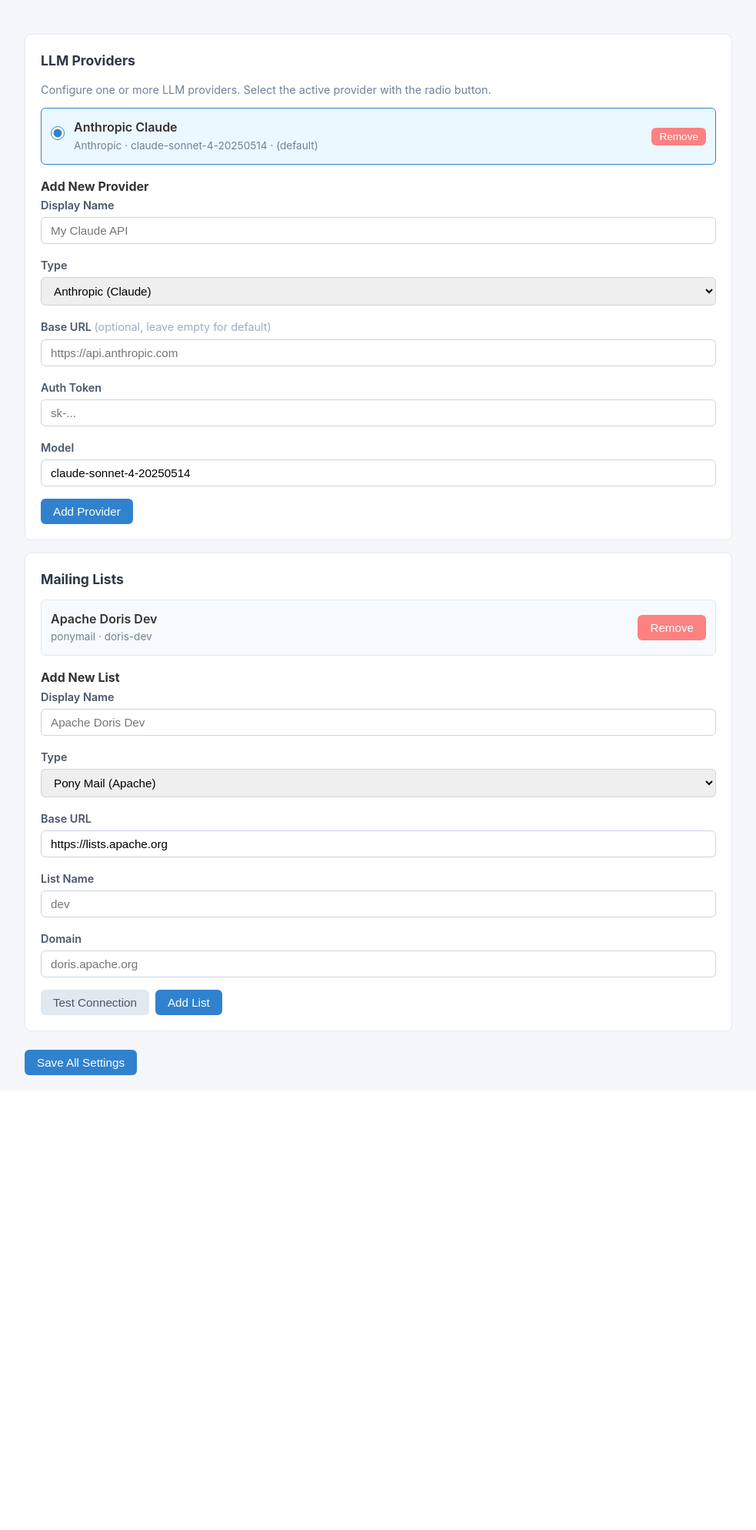
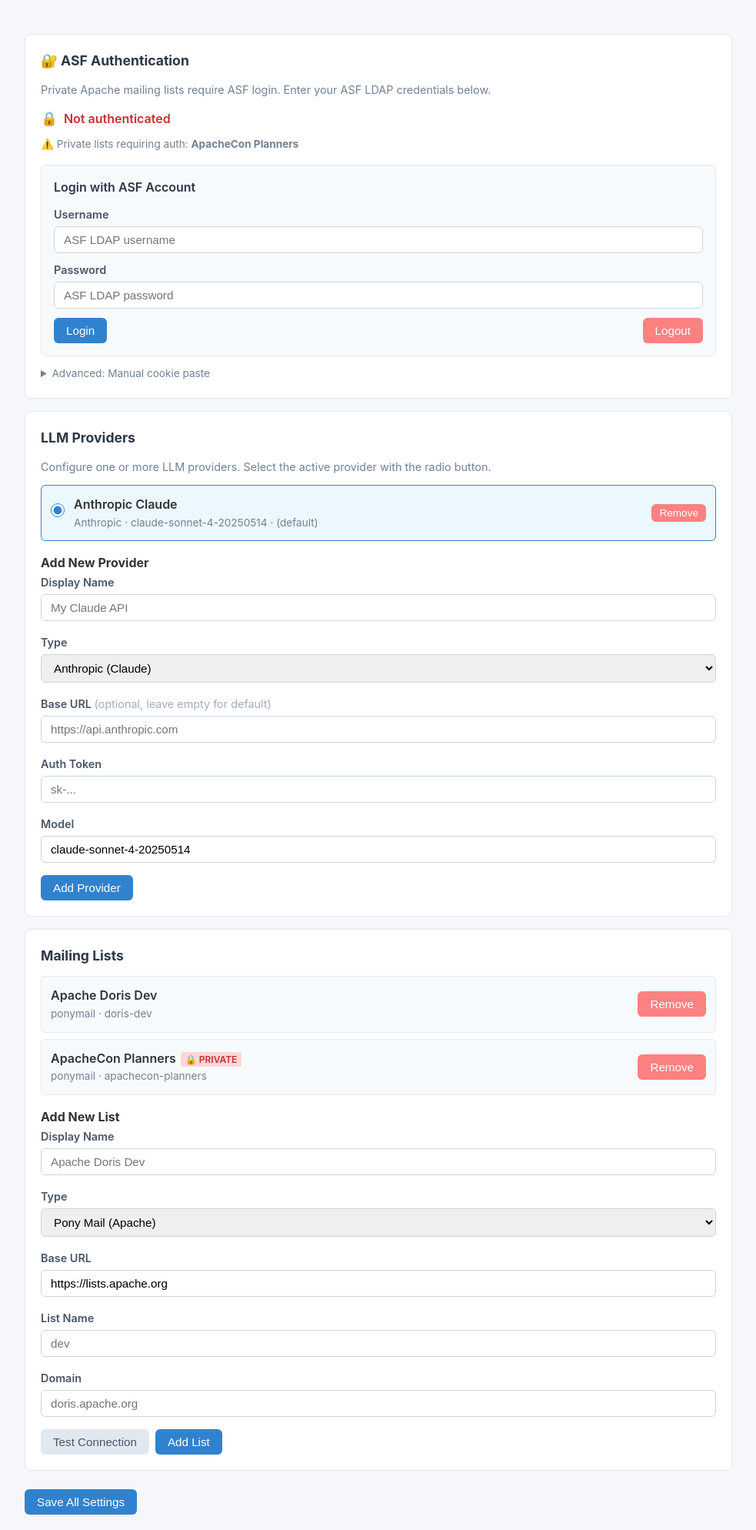
Before and after one commit to morningman/whats-going-on, a Flask app: page /settings in a window 1280 px wide. Shown: the part 98-2086 px from the top of the page at 77% size, without its empty margins (148-1131 px from the left). Before the commit the page ends 1495 px from the top, so only its background shows below. Run offline with Flask 3, Linux system fonts and the light colour scheme.

Commit message:
asf pony login success

```diff
--- a/app.py
+++ b/app.py
@@ -10,6 +10,7 @@ import sys
 from flask import Flask, jsonify, render_template, request
 
 from fetchers import get_fetcher
+import asf_auth
 import summarizer
 
 app = Flask(__name__)
@@ -111,7 +112,7 @@ def _migrate_config(config: dict) -> dict:
 
 
 def _mask_tokens(config: dict) -> dict:
-    """Mask auth tokens in config for safe API response."""
+    """Mask auth tokens and cookies in config for safe API response."""
     safe = copy.deepcopy(config)
     for p in safe.get("llm", {}).get("providers", []):
         token = p.get("auth_token", "")
@@ -119,11 +120,17 @@ def _mask_tokens(config: dict) -> dict:
             p["auth_token"] = token[:8] + "..." + token[-4:]
         elif token:
             p["auth_token"] = "***"
+    # Mask centralized ASF auth cookie
+    cookie = safe.get("asf_auth", {}).get("cookie", "")
+    if cookie and len(cookie) > 12:
+        safe["asf_auth"]["cookie"] = cookie[:8] + "..." + cookie[-4:]
+    elif cookie:
+        safe["asf_auth"]["cookie"] = "***"
     return safe
 
 
 def _restore_masked_tokens(new_config: dict) -> dict:
-    """Restore masked auth tokens from existing saved config."""
+    """Restore masked auth tokens and cookies from existing saved config."""
     if not os.path.exists(CONFIG_PATH):
         return new_config
     try:
@@ -142,6 +149,11 @@ def _restore_masked_tokens(new_config: dict) -> dict:
             old_p = old_providers.get(p["id"])
             if old_p:
                 p["auth_token"] = old_p.get("auth_token", "")
+
+    # Restore masked centralized ASF auth cookie
+    cookie = new_config.get("asf_auth", {}).get("cookie", "")
+    if cookie and ("..." in cookie or cookie == "***"):
+        new_config["asf_auth"]["cookie"] = old_config.get("asf_auth", {}).get("cookie", "")
     return new_config
 
 
@@ -189,7 +201,10 @@ def api_config():
 @app.route("/api/lists")
 def api_lists():
     config = load_config()
-    lists = [{"id": ml["id"], "name": ml["name"], "type": ml["type"]} for ml in config.get("mailing_lists", [])]
+    lists = [
+        {"id": ml["id"], "name": ml["name"], "type": ml["type"], "private": ml.get("private", False)}
+        for ml in config.get("mailing_lists", [])
+    ]
     logger.debug("GET /api/lists — returning %d lists", len(lists))
     return jsonify(lists)
 
@@ -211,9 +226,16 @@ def api_emails():
         logger.warning("GET /api/emails — list '%s' not found", list_id)
         return jsonify({"error": f"List '{list_id}' not found"}), 404
 
+    # Check private list authentication
+    cookie = _get_cookie_for_list(config, ml)
+    if ml.get("private", False) and not cookie:
+        msg = f"List '{ml['name']}' is private and requires ASF authentication. Please log in on the Settings page."
+        logger.warning("GET /api/emails — %s", msg)
+        return jsonify({"error": msg}), 403
+
     try:
         fetcher = get_fetcher(ml["type"])
-        emails = fetcher.fetch_emails(ml["config"], date)
+        emails = fetcher.fetch_emails(ml["config"], date, cookie=cookie)
         logger.info("GET /api/emails — fetched %d emails for %s on %s", len(emails), list_id, date)
         return jsonify({"emails": emails, "count": len(emails)})
     except Exception as e:
@@ -247,9 +269,16 @@ def api_digest():
 
     # POST - generate new digest
     logger.info("POST /api/digest — generating digest for %s on %s", list_id, date)
+    # Check private list authentication
+    cookie = _get_cookie_for_list(config, ml)
+    if ml.get("private", False) and not cookie:
+        msg = f"List '{ml['name']}' is private and requires ASF authentication. Please log in on the Settings page."
+        logger.warning("POST /api/digest — %s", msg)
+        return jsonify({"error": msg}), 403
+
     try:
         fetcher = get_fetcher(ml["type"])
-        emails = fetcher.fetch_emails(ml["config"], date)
+        emails = fetcher.fetch_emails(ml["config"], date, cookie=cookie)
         llm_config = config.get("llm", {})
         digest = summarizer.generate_digest(
             emails, list_id, ml["name"], date, llm_config
@@ -259,6 +288,64 @@ def api_digest():
     except Exception as e:
         logger.exception("POST /api/digest — error generating digest for %s on %s", list_id, date)
         return jsonify({"error": str(e)}), 500
+
+
+# --- ASF Authentication API ---
+
+
+@app.route("/api/asf-auth", methods=["GET", "POST"])
+def api_asf_auth():
+    """Manage ASF authentication for private mailing lists."""
+    config = load_config()
+
+    if request.method == "GET":
+        # Return current auth status
+        cookie = config.get("asf_auth", {}).get("cookie", "")
+        result = asf_auth.validate_cookie(cookie) if cookie else {"ok": False, "uid": "", "fullname": "", "message": "Not authenticated"}
+        # Also list which lists are private
+        private_lists = [
+            {"id": ml["id"], "name": ml["name"], "private": ml.get("private", False)}
+            for ml in config.get("mailing_lists", [])
+        ]
+        return jsonify({"auth": result, "lists": private_lists})
+
+    # POST — either login with credentials or save a manual cookie
+    data = request.get_json()
+    if not data:
+        return jsonify({"ok": False, "message": "Request body is required"}), 400
+
+    # Option 1: Login with username/password
+    if "username" in data and "password" in data:
+        username = data["username"].strip()
+        password = data["password"]
+        if not username or not password:
+            return jsonify({"ok": False, "message": "Username and password are required."})
+        logger.info("POST /api/asf-auth — attempting login for user '%s'", username)
+        result = asf_auth.login(username, password)
+        if result["ok"] and result.get("cookie"):
+            config.setdefault("asf_auth", {})["cookie"] = result["cookie"]
+            save_config(config)
+            logger.info("POST /api/asf-auth — login successful, cookie saved")
+        return jsonify(result)
+
+    # Option 2: Manual cookie paste
+    if "cookie" in data:
+        cookie = data["cookie"].strip()
+        if not cookie:
+            # Clear authentication
+            config.setdefault("asf_auth", {})["cookie"] = ""
+            save_config(config)
+            logger.info("POST /api/asf-auth — cleared ASF cookie")
+            return jsonify({"ok": True, "message": "Authentication cleared."})
+
+        result = asf_auth.validate_cookie(cookie)
+        if result["ok"]:
+            config.setdefault("asf_auth", {})["cookie"] = cookie
+            save_config(config)
+            logger.info("POST /api/asf-auth — manual cookie saved, user=%s", result.get("uid", ""))
+        return jsonify(result)
+
+    return jsonify({"ok": False, "message": "Provide 'username'+'password' or 'cookie'."}), 400
 
 
 # --- Test Connection API ---
@@ -271,8 +358,10 @@ def api_test_connection():
         return jsonify({"error": "type and config are required"}), 400
     logger.info("POST /api/test-connection — type=%s", data["type"])
     try:
+        config = load_config()
+        cookie = config.get("asf_auth", {}).get("cookie", "")
         fetcher = get_fetcher(data["type"])
-        result = fetcher.test_connection(data["config"])
+        result = fetcher.test_connection(data["config"], cookie=cookie)
         logger.info("POST /api/test-connection — result: ok=%s, message=%s", result.get("ok"), result.get("message"))
         return jsonify(result)
     except Exception as e:
@@ -289,6 +378,13 @@ def _find_list(config: dict, list_id: str) -> dict | None:
     return None
 
 
+def _get_cookie_for_list(config: dict, ml: dict) -> str:
+    """Get the auth cookie for a mailing list if needed."""
+    if ml.get("type") == "ponymail":
+        return config.get("asf_auth", {}).get("cookie", "")
+    return ""
+
+
 if __name__ == "__main__":
     setup_logging()
     logger.info("Starting Email Watcher in development mode on port 5000")
--- a/fetchers/__init__.py
+++ b/fetchers/__init__.py
@@ -9,12 +9,12 @@ class BaseFetcher(ABC):
     fetcher_type: str = ""
 
     @abstractmethod
-    def fetch_emails(self, config: dict, date: str) -> list[dict]:
+    def fetch_emails(self, config: dict, date: str, cookie: str = "") -> list[dict]:
         """Fetch emails for a given date. Returns unified format."""
         raise NotImplementedError
 
     @abstractmethod
-    def test_connection(self, config: dict) -> dict:
+    def test_connection(self, config: dict, cookie: str = "") -> dict:
         """Test if the connection works. Returns {"ok": bool, "message": str}."""
         raise NotImplementedError
 
--- a/static/settings.js
+++ b/static/settings.js
@@ -7,14 +7,148 @@ const listsContainer = document.getElementById('lists-container');
 const listType = document.getElementById('new-list-type');
 const ponymailFields = document.getElementById('ponymail-fields');
 const pipermailFields = document.getElementById('pipermail-fields');
+const asfAuthStatus = document.getElementById('asf-auth-status');
+const asfCookieInput = document.getElementById('asf-cookie');
 
 let currentConfig = null;
+
+// --- ASF Authentication ---
+
+async function loadAsfAuthStatus() {
+  try {
+    const resp = await fetch('/api/asf-auth');
+    const data = await resp.json();
+    const auth = data.auth || {};
+    const lists = data.lists || [];
+
+    let html = '';
+
+    // Auth status
+    if (auth.ok) {
+      const display = auth.fullname ? `${auth.fullname} (${auth.uid})` : auth.uid;
+      html += `<div style="display:flex; align-items:center; gap:8px; margin-bottom:8px;">
+        <span style="font-size:1.1em;">✅</span>
+        <span style="color:#276749; font-weight:600;">Authenticated as ${escapeHtml(display)}</span>
+      </div>`;
+    } else {
+      html += `<div style="display:flex; align-items:center; gap:8px; margin-bottom:8px;">
+        <span style="font-size:1.1em;">🔒</span>
+        <span style="color:#c53030; font-weight:600;">Not authenticated</span>
+      </div>`;
+    }
+
+    // Private lists info
+    const privateLists = lists.filter(l => l.private);
+    if (privateLists.length > 0) {
+      const names = privateLists.map(l => `<strong>${escapeHtml(l.name)}</strong>`).join(', ');
+      const statusIcon = auth.ok ? '✅' : '⚠️';
+      html += `<p style="font-size:0.85rem; color:#718096;">
+        ${statusIcon} Private lists requiring auth: ${names}
+      </p>`;
+    }
+
+    asfAuthStatus.innerHTML = html;
+  } catch (e) {
+    asfAuthStatus.innerHTML = '<p style="color:#c53030; font-size:0.9rem;">Failed to load auth status.</p>';
+  }
+}
+
+// Login with username/password
+document.getElementById('btn-asf-login').addEventListener('click', async () => {
+  const username = document.getElementById('asf-username').value.trim();
+  const password = document.getElementById('asf-password').value;
+  if (!username || !password) {
+    showStatus('Please enter both username and password.', 'error');
+    return;
+  }
+  const btn = document.getElementById('btn-asf-login');
+  btn.disabled = true;
+  btn.textContent = 'Logging in...';
+  try {
+    const resp = await fetch('/api/asf-auth', {
+      method: 'POST',
+      headers: { 'Content-Type': 'application/json' },
+      body: JSON.stringify({ username, password }),
+    });
+    const result = await resp.json();
+    showStatus(result.message, result.ok ? 'success' : 'error');
+    if (result.ok) {
+      document.getElementById('asf-username').value = '';
+      document.getElementById('asf-password').value = '';
+      loadAsfAuthStatus();
+    }
+  } catch (e) {
+    showStatus('Login failed: ' + e.message, 'error');
+  } finally {
+    btn.disabled = false;
+    btn.textContent = 'Login';
+  }
+});
+
+// Verify & Save cookie (fallback)
+document.getElementById('btn-asf-verify').addEventListener('click', async () => {
+  const cookie = asfCookieInput.value.trim();
+  if (!cookie) {
+    showStatus('Please paste the session cookie first.', 'error');
+    return;
+  }
+  const btn = document.getElementById('btn-asf-verify');
+  btn.disabled = true;
+  btn.textContent = 'Verifying...';
+  try {
+    const resp = await fetch('/api/asf-auth', {
+      method: 'POST',
+      headers: { 'Content-Type': 'application/json' },
+      body: JSON.stringify({ cookie }),
+    });
+    const result = await resp.json();
+    showStatus(result.message, result.ok ? 'success' : 'error');
+    if (result.ok) {
+      asfCookieInput.value = '';
+      loadAsfAuthStatus();
+    }
+  } catch (e) {
+    showStatus('Failed to verify cookie: ' + e.message, 'error');
+  } finally {
+    btn.disabled = false;
+    btn.textContent = 'Verify & Save';
+  }
+});
+
+// Toggle cookie visibility
+document.getElementById('btn-asf-toggle-cookie').addEventListener('click', () => {
+  const btn = document.getElementById('btn-asf-toggle-cookie');
+  if (asfCookieInput.type === 'password') {
+    asfCookieInput.type = 'text';
+    btn.textContent = '🙈 Hide';
+  } else {
+    asfCookieInput.type = 'password';
+    btn.textContent = '👁 Show';
+  }
+});
+
+// Logout
+document.getElementById('btn-asf-logout').addEventListener('click', async () => {
+  if (!confirm('Clear ASF authentication?')) return;
+  try {
+    const resp = await fetch('/api/asf-auth', {
+      method: 'POST',
+      headers: { 'Content-Type': 'application/json' },
+      body: JSON.stringify({ cookie: '' }),
+    });
+    const result = await resp.json();
+    showStatus(result.message, result.ok ? 'success' : 'error');
+    loadAsfAuthStatus();
+  } catch (e) {
+    showStatus('Failed to clear auth: ' + e.message, 'error');
+  }
+});
 
 // Provider type defaults
 const PROVIDER_DEFAULTS = {
   anthropic: { model: 'claude-sonnet-4-20250514', placeholder: 'https://api.anthropic.com' },
-  openai:    { model: 'gpt-4o',                    placeholder: 'https://api.openai.com/v1' },
-  google:    { model: 'gemini-2.0-flash',           placeholder: 'https://generativelanguage.googleapis.com' },
+  openai: { model: 'gpt-4o', placeholder: 'https://api.openai.com/v1' },
+  google: { model: 'gemini-2.0-flash', placeholder: 'https://generativelanguage.googleapis.com' },
 };
 
 function showStatus(msg, type) {
@@ -48,7 +182,7 @@ function renderProviders() {
     const div = document.createElement('div');
     div.className = 'provider-item' + (isActive ? ' active' : '');
 
-    const typeLabel = {anthropic: 'Anthropic', openai: 'OpenAI', google: 'Google'}[p.type] || p.type;
+    const typeLabel = { anthropic: 'Anthropic', openai: 'OpenAI', google: 'Google' }[p.type] || p.type;
     const baseUrlDisplay = p.base_url || '(default)';
 
     div.innerHTML = `
@@ -163,9 +297,12 @@ function renderLists() {
   lists.forEach((ml, idx) => {
     const div = document.createElement('div');
     div.className = 'list-item';
+    const privateBadge = ml.private
+      ? '<span style="background:#fed7d7; color:#c53030; font-size:0.75rem; padding:2px 6px; border-radius:3px; margin-left:6px;">🔒 PRIVATE</span>'
+      : '';
     div.innerHTML = `
       <div class="info">
-        <div class="name">${escapeHtml(ml.name)}</div>
+        <div class="name">${escapeHtml(ml.name)}${privateBadge}</div>
         <div class="detail">${ml.type} &middot; ${ml.id}</div>
       </div>
       <button class="btn btn-danger" data-idx="${idx}">Remove</button>
@@ -292,3 +429,4 @@ function escapeHtml(str) {
 
 // Init
 loadConfig();
+loadAsfAuthStatus();
--- a/static/style.css
+++ b/static/style.css
@@ -1,4 +1,8 @@
-* { margin: 0; padding: 0; box-sizing: border-box; }
+* {
+  margin: 0;
+  padding: 0;
+  box-sizing: border-box;
+}
 
 body {
   font-family: -apple-system, BlinkMacSystemFont, "Segoe UI", Roboto, sans-serif;
@@ -39,8 +43,14 @@ header nav a {
   font-size: 0.95rem;
 }
 
-header nav a:hover { color: #2b6cb0; }
-header nav a.active { color: #2b6cb0; font-weight: 600; }
+header nav a:hover {
+  color: #2b6cb0;
+}
+
+header nav a.active {
+  color: #2b6cb0;
+  font-weight: 600;
+}
 
 /* Controls bar */
 .controls {
@@ -51,7 +61,8 @@ header nav a.active { color: #2b6cb0; font-weight: 600; }
   flex-wrap: wrap;
 }
 
-.controls select, .controls input[type="date"] {
+.controls select,
+.controls input[type="date"] {
   padding: 8px 12px;
   border: 1px solid #cbd5e0;
   border-radius: 6px;
@@ -72,20 +83,33 @@ header nav a.active { color: #2b6cb0; font-weight: 600; }
   background: #3182ce;
   color: #fff;
 }
-.btn-primary:hover { background: #2b6cb0; }
-.btn-primary:disabled { background: #a0aec0; cursor: not-allowed; }
+
+.btn-primary:hover {
+  background: #2b6cb0;
+}
+
+.btn-primary:disabled {
+  background: #a0aec0;
+  cursor: not-allowed;
+}
 
 .btn-secondary {
   background: #e2e8f0;
   color: #4a5568;
 }
-.btn-secondary:hover { background: #cbd5e0; }
+
+.btn-secondary:hover {
+  background: #cbd5e0;
+}
 
 .btn-danger {
   background: #fc8181;
   color: #fff;
 }
-.btn-danger:hover { background: #f56565; }
+
+.btn-danger:hover {
+  background: #f56565;
+}
 
 /* Cards */
 .card {
@@ -108,17 +132,22 @@ header nav a.active { color: #2b6cb0; font-weight: 600; }
   white-space: pre-wrap;
 }
 
-.digest-content h1, .digest-content h2, .digest-content h3 {
+.digest-content h1,
+.digest-content h2,
+.digest-content h3 {
   margin-top: 16px;
   margin-bottom: 8px;
 }
 
-.digest-content ul, .digest-content ol {
+.digest-content ul,
+.digest-content ol {
   padding-left: 24px;
   margin-bottom: 8px;
 }
 
-.digest-content strong { color: #2d3748; }
+.digest-content strong {
+  color: #2d3748;
+}
 
 /* Email list */
 .email-item {
@@ -126,7 +155,9 @@ header nav a.active { color: #2b6cb0; font-weight: 600; }
   border-bottom: 1px solid #edf2f7;
 }
 
-.email-item:last-child { border-bottom: none; }
+.email-item:last-child {
+  border-bottom: none;
+}
 
 .email-item .subject {
   font-weight: 600;
@@ -134,7 +165,9 @@ header nav a.active { color: #2b6cb0; font-weight: 600; }
   cursor: pointer;
 }
 
-.email-item .subject:hover { color: #2b6cb0; }
+.email-item .subject:hover {
+  color: #2b6cb0;
+}
 
 .email-item .meta {
   font-size: 0.85rem;
@@ -154,7 +187,9 @@ header nav a.active { color: #2b6cb0; font-weight: 600; }
   overflow-y: auto;
 }
 
-.email-item .body.open { display: block; }
+.email-item .body.open {
+  display: block;
+}
 
 /* Settings page */
 .form-group {
@@ -169,7 +204,8 @@ header nav a.active { color: #2b6cb0; font-weight: 600; }
   color: #4a5568;
 }
 
-.form-group input, .form-group select {
+.form-group input,
+.form-group select {
   width: 100%;
   padding: 8px 12px;
   border: 1px solid #cbd5e0;
@@ -177,10 +213,11 @@ header nav a.active { color: #2b6cb0; font-weight: 600; }
   font-size: 0.95rem;
 }
 
-.form-group input:focus, .form-group select:focus {
+.form-group input:focus,
+.form-group select:focus {
   outline: none;
   border-color: #3182ce;
-  box-shadow: 0 0 0 2px rgba(49,130,206,0.15);
+  box-shadow: 0 0 0 2px rgba(49, 130, 206, 0.15);
 }
 
 .list-item {
@@ -194,9 +231,18 @@ header nav a.active { color: #2b6cb0; font-weight: 600; }
   background: #f7fafc;
 }
 
-.list-item .info { flex: 1; }
-.list-item .info .name { font-weight: 600; }
-.list-item .info .detail { font-size: 0.85rem; color: #718096; }
+.list-item .info {
+  flex: 1;
+}
+
+.list-item .info .name {
+  font-weight: 600;
+}
+
+.list-item .info .detail {
+  font-size: 0.85rem;
+  color: #718096;
+}
 
 /* Provider items */
 .provider-item {
@@ -227,9 +273,18 @@ header nav a.active { color: #2b6cb0; font-weight: 600; }
   cursor: pointer;
 }
 
-.provider-item .info { flex: 1; }
-.provider-item .info .name { font-weight: 600; }
-.provider-item .info .detail { font-size: 0.85rem; color: #718096; }
+.provider-item .info {
+  flex: 1;
+}
+
+.provider-item .info .name {
+  font-weight: 600;
+}
+
+.provider-item .info .detail {
+  font-size: 0.85rem;
+  color: #718096;
+}
 
 .btn-sm {
   padding: 4px 10px;
@@ -244,9 +299,20 @@ header nav a.active { color: #2b6cb0; font-weight: 600; }
   font-size: 0.9rem;
 }
 
-.status-info { background: #ebf8ff; color: #2b6cb0; }
-.status-error { background: #fff5f5; color: #c53030; }
-.status-success { background: #f0fff4; color: #276749; }
+.status-info {
+  background: #ebf8ff;
+  color: #2b6cb0;
+}
+
+.status-error {
+  background: #fff5f5;
+  color: #c53030;
+}
+
+.status-success {
+  background: #f0fff4;
+  color: #276749;
+}
 
 /* Loading spinner */
 .spinner {
@@ -261,6 +327,32 @@ header nav a.active { color: #2b6cb0; font-weight: 600; }
   vertical-align: middle;
 }
 
-@keyframes spin { to { transform: rotate(360deg); } }
+@keyframes spin {
+  to {
+    transform: rotate(360deg);
+  }
+}
 
-.hidden { display: none; }
+.hidden {
+  display: none;
+}
+
+/* Inline code & keyboard shortcuts */
+code {
+  background: #edf2f7;
+  padding: 2px 6px;
+  border-radius: 3px;
+  font-size: 0.88em;
+  color: #c53030;
+}
+
+kbd {
+  background: #edf2f7;
+  border: 1px solid #cbd5e0;
+  border-radius: 3px;
+  padding: 1px 5px;
+  font-size: 0.85em;
+  font-family: inherit;
+  color: #4a5568;
+  box-shadow: 0 1px 0 #cbd5e0;
+}
--- a/templates/settings.html
+++ b/templates/settings.html
@@ -1,11 +1,13 @@
 <!DOCTYPE html>
 <html lang="en">
+
 <head>
   <meta charset="UTF-8">
   <meta name="viewport" content="width=device-width, initial-scale=1.0">
   <title>Settings - Email Watcher</title>
   <link rel="stylesheet" href="/static/style.css">
 </head>
+
 <body>
   <header>
     <div class="container">
@@ -19,6 +21,56 @@
 
   <div class="container">
     <div id="status-bar" class="status hidden"></div>
+
+    <!-- ASF Authentication -->
+    <div class="card">
+      <h2>🔐 ASF Authentication</h2>
+      <p style="color:#718096; font-size:0.9rem; margin-bottom:12px;">
+        Private Apache mailing lists require ASF login. Enter your ASF LDAP credentials below.
+      </p>
+
+      <div id="asf-auth-status" style="margin-bottom:16px;"></div>
+
+      <!-- Login with credentials (primary) -->
+      <div id="asf-login-section"
+        style="background:#f7fafc; border:1px solid #e2e8f0; border-radius:8px; padding:16px; margin-bottom:12px;">
+        <p style="font-weight:600; margin-bottom:10px; color:#2d3748;">Login with ASF Account</p>
+        <div class="form-group" style="margin-bottom:10px;">
+          <label for="asf-username">Username</label>
+          <input type="text" id="asf-username" placeholder="ASF LDAP username" autocomplete="username">
+        </div>
+        <div class="form-group" style="margin-bottom:12px;">
+          <label for="asf-password">Password</label>
+          <input type="password" id="asf-password" placeholder="ASF LDAP password" autocomplete="current-password">
+        </div>
+        <div style="display:flex; gap:8px; flex-wrap:wrap; align-items:center;">
+          <button class="btn btn-primary" id="btn-asf-login">Login</button>
+          <button class="btn btn-danger" id="btn-asf-logout" style="margin-left:auto;">Logout</button>
+        </div>
+      </div>
+
+      <!-- Manual cookie (advanced, collapsible) -->
+      <details style="margin-top:4px;">
+        <summary style="cursor:pointer; color:#718096; font-size:0.85rem; user-select:none;">
+          Advanced: Manual cookie paste
+        </summary>
+        <div style="background:#f7fafc; border:1px solid #e2e8f0; border-radius:8px; padding:16px; margin-top:8px;">
+          <p style="font-size:0.85rem; color:#718096; margin-bottom:8px;">
+            If auto-login doesn't work, log in at
+            <a href="https://lists.apache.org/oauth.html" target="_blank" rel="noopener">lists.apache.org</a>,
+            then run <code>document.cookie</code> in the browser console and paste it below.
+          </p>
+          <div class="form-group" style="margin-bottom:10px;">
+            <label for="asf-cookie">Session Cookie</label>
+            <input type="password" id="asf-cookie" placeholder="Paste cookie string here...">
+          </div>
+          <div style="display:flex; gap:8px;">
+            <button class="btn btn-primary" id="btn-asf-verify">Verify &amp; Save</button>
+            <button class="btn btn-secondary" id="btn-asf-toggle-cookie">👁 Show</button>
+          </div>
+        </div>
+      </details>
+    </div>
 
     <!-- LLM Providers -->
     <div class="card">
@@ -42,7 +94,8 @@
         </select>
       </div>
       <div class="form-group">
-        <label for="new-provider-base-url">Base URL <span style="color:#a0aec0; font-weight:normal;">(optional, leave empty for default)</span></label>
+        <label for="new-provider-base-url">Base URL <span style="color:#a0aec0; font-weight:normal;">(optional, leave
+            empty for default)</span></label>
         <input type="text" id="new-provider-base-url" placeholder="https://api.anthropic.com">
       </div>
       <div class="form-group">
@@ -112,4 +165,5 @@
 
   <script src="/static/settings.js"></script>
 </body>
+
 </html>
```
Also changed, not shown: config.example.json (+15 -0 lines), fetchers/ponymail.py (+42 -5 lines), 1 other file.
